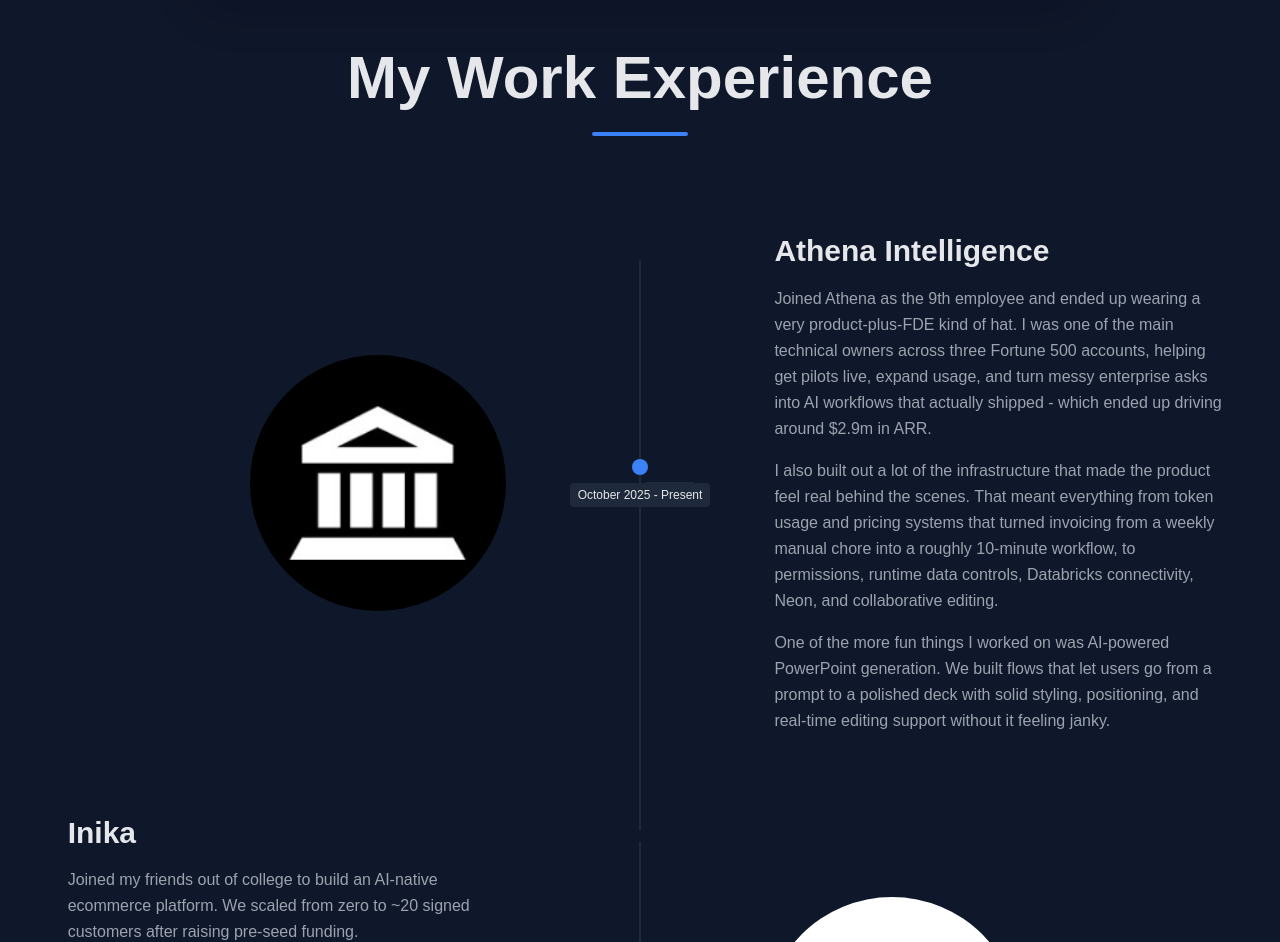
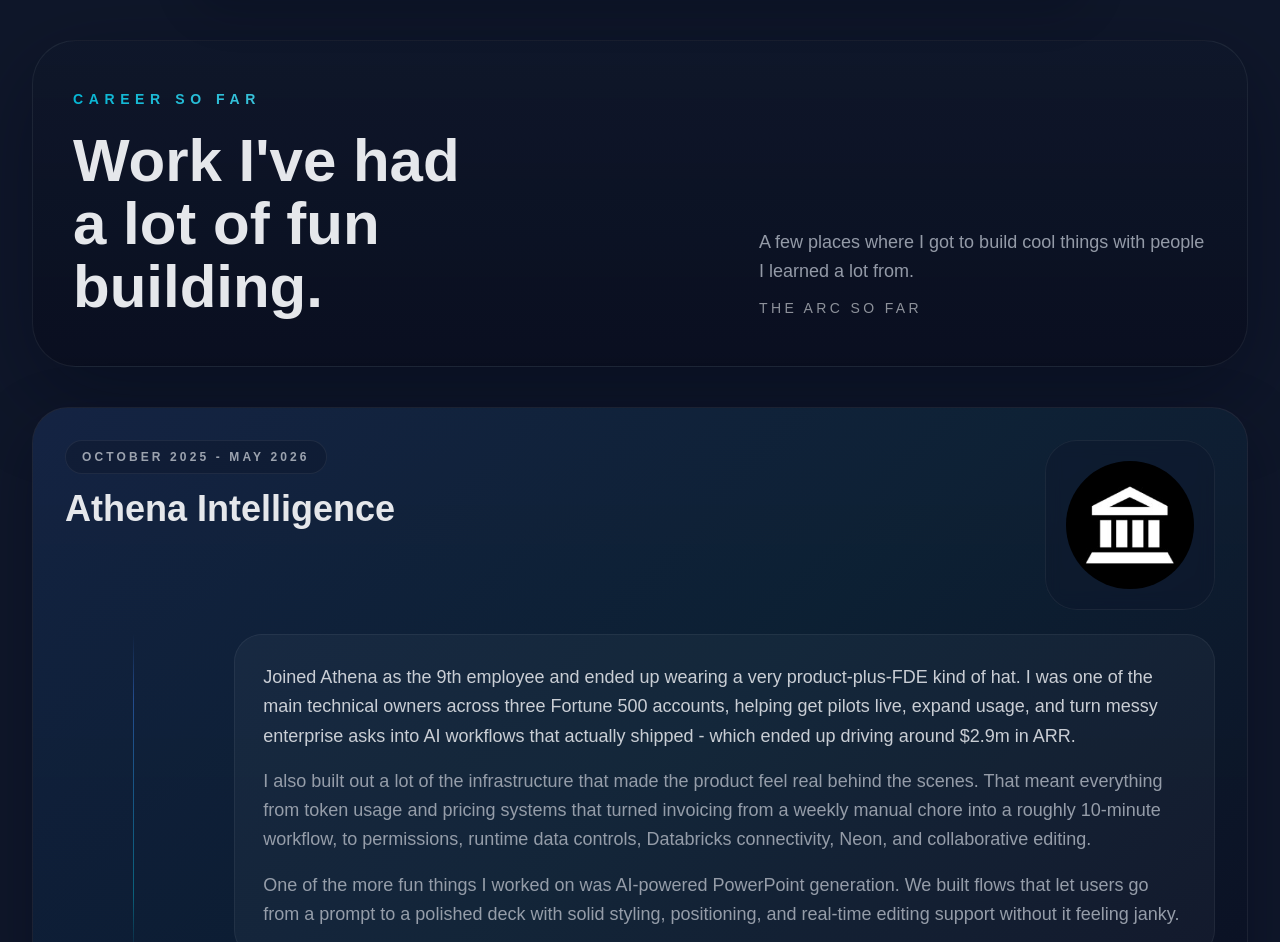
Before and after one commit to rishiganesh2002/rishi-portfolio-site, a Next.js app: page /experience in a window 1280 px wide. Shown: the part 90-1032 px from the top of the page. Built offline with nearby package versions, Linux system fonts and the light colour scheme.

Commit message:
feat: experience revamp

```diff
--- a/public/config/websiteInfo.json
+++ b/public/config/websiteInfo.json
@@ -54,7 +54,7 @@
         "imageSrc": "/athena_intel_logo.jpeg",
         "imageAlt": "Athena Intelligence logo",
         "orientation": "left",
-        "dates": "October 2025 - Present"
+        "dates": "October 2025 - May 2026"
       },
       {
         "id": "inika",
@@ -63,7 +63,7 @@
         "imageSrc": "/project_inika_logo.jpeg",
         "imageAlt": "Inika Logo",
         "orientation": "left",
-        "dates": "May 2025 - Present"
+        "dates": "May 2025 - October 2025"
       },
       {
         "id": "stealth-startup",
--- a/src/app/experience/page.tsx
+++ b/src/app/experience/page.tsx
@@ -11,17 +11,17 @@
 
   if (loading) {
     return (
-      <div className="min-h-screen flex items-center justify-center">
-        <div className="text-center">
+      <div className="min-h-screen flex items-center justify-center px-4">
         <div
-            className="inline-flex items-center px-4 py-2 rounded-lg"
+          className="inline-flex items-center gap-3 rounded-full border px-5 py-3"
           style={{
-              backgroundColor: theme.customColors.border,
+            backgroundColor: "rgba(15, 23, 42, 0.85)",
+            borderColor: `${theme.textColor}18`,
             color: theme.textColor,
           }}
         >
           <svg
-              className="animate-spin -ml-1 mr-3 h-5 w-5"
+            className="h-5 w-5 animate-spin"
             xmlns="http://www.w3.org/2000/svg"
             fill="none"
             viewBox="0 0 24 24"
@@ -40,8 +40,9 @@
               d="M4 12a8 8 0 018-8V0C5.373 0 0 5.373 0 12h4zm2 5.291A7.962 7.962 0 014 12H0c0 3.042 1.135 5.824 3 7.938l3-2.647z"
             />
           </svg>
-            Loading...
-          </div>
+          <span style={{ fontFamily: theme.fontFamily.body }}>
+            Loading experience...
+          </span>
         </div>
       </div>
     );
@@ -49,10 +50,10 @@
 
   if (error) {
     return (
-      <div className="min-h-screen flex items-center justify-center">
+      <div className="min-h-screen flex items-center justify-center px-4">
         <div className="text-center">
           <h1
-            className="text-4xl font-bold mb-4"
+            className="mb-4 text-4xl font-bold"
             style={{ color: theme.customColors.error }}
           >
             Error
@@ -65,10 +66,10 @@
 
   if (!websiteInfo?.experienceData?.experiences) {
     return (
-      <div className="min-h-screen flex items-center justify-center">
+      <div className="min-h-screen flex items-center justify-center px-4">
         <div className="text-center">
           <h1
-            className="text-4xl font-bold mb-4"
+            className="text-4xl font-bold"
             style={{ color: theme.textColor }}
           >
             No Experience Data Found
@@ -81,28 +82,73 @@
   return (
     <div
       className="min-h-screen"
-      style={{ backgroundColor: theme.backgroundColor }}
+      style={{
+        background:
+          "linear-gradient(180deg, rgba(15,23,42,0.96) 0%, rgba(15,23,42,1) 35%, rgba(10,15,32,1) 100%)",
+      }}
     >
-      <div className="container mx-auto px-4 py-16">
-        {/* Header Section */}
-        <div className="text-center mb-16">
+      <div className="mx-auto max-w-7xl px-4 py-10 sm:px-6 lg:px-8 lg:py-14">
+        <section
+          className="overflow-hidden rounded-[2.75rem] border px-6 py-8 shadow-[0_28px_90px_rgba(2,6,23,0.36)] sm:px-8 sm:py-10 lg:px-10 lg:py-12"
+          style={{
+            borderColor: `${theme.textColor}12`,
+            background:
+              "linear-gradient(180deg, rgba(15,23,42,0.9) 0%, rgba(10,15,32,0.98) 100%)",
+          }}
+        >
+          <div
+            className="pointer-events-none absolute"
+            aria-hidden="true"
+          />
+          <div className="space-y-5">
+            <p
+              className="bg-gradient-to-r bg-clip-text text-xs font-semibold uppercase tracking-[0.4em] text-transparent sm:text-sm"
+              style={{
+                backgroundImage: `linear-gradient(90deg, ${theme.customColors.accent} 0%, ${theme.textColor} 72%, ${theme.customColors.muted} 100%)`,
+                fontFamily: theme.fontFamily.heading,
+              }}
+            >
+              Career So Far
+            </p>
+
+            <div className="flex flex-col gap-6 lg:flex-row lg:items-end lg:justify-between">
               <h1
-            className="text-5xl lg:text-6xl font-bold mb-6"
+                className="max-w-[12ch] text-4xl font-semibold leading-[1.05] sm:text-5xl lg:text-6xl"
                 style={{
                   fontFamily: theme.fontFamily.heading,
                   color: theme.textColor,
                 }}
               >
-            My Work Experience
+                Work I&apos;ve had a lot of fun building.
               </h1>
-          <div
-            className="w-24 h-1 mx-auto rounded-full"
-            style={{ backgroundColor: theme.customColors.primary }}
-          />
+
+              <div className="max-w-md space-y-3">
+                <p
+                  className="text-base leading-relaxed sm:text-lg"
+                  style={{
+                    fontFamily: theme.fontFamily.body,
+                    color: `${theme.customColors.muted}f0`,
+                  }}
+                >
+                  A few places where I got to build cool things with people I
+                  learned a lot from.
+                </p>
+                <p
+                  className="text-sm uppercase tracking-[0.24em]"
+                  style={{
+                    fontFamily: theme.fontFamily.body,
+                    color: `${theme.textColor}99`,
+                  }}
+                >
+                  The arc so far
+                </p>
               </div>
+            </div>
+          </div>
+        </section>
 
-        {/* Timeline Experience Sections */}
-        <div className="space-y-4">
+        <section className="pt-6 sm:pt-8 lg:pt-10">
+          <div className="space-y-6 lg:space-y-8">
             {websiteInfo.experienceData.experiences.map((experience, index) => (
               <TimelineItem
                 key={experience.id}
@@ -112,12 +158,10 @@
                 imageAlt={experience.imageAlt}
                 dates={experience.dates}
                 orientation={index % 2 === 0 ? "left" : "right"}
-              isLast={
-                index === websiteInfo.experienceData.experiences.length - 1
-              }
               />
             ))}
           </div>
+        </section>
       </div>
     </div>
   );
--- a/src/components/experience/TimelineItem.tsx
+++ b/src/components/experience/TimelineItem.tsx
@@ -1,6 +1,6 @@
 "use client";
 
-import React from "react";
+import React, { useEffect, useRef, useState } from "react";
 import { useTheme } from "../../context/ThemeContext";
 import Icon from "./Icon";
 
@@ -22,66 +22,87 @@
   imageAlt = "Experience image",
   dates,
   orientation = "left",
-  isLast = false,
   className = "",
 }: TimelineItemProps) {
   const theme = useTheme();
-
+  const containerRef = useRef<HTMLDivElement>(null);
+  const [isVisible, setIsVisible] = useState(false);
   const isLeft = orientation === "left";
 
+  useEffect(() => {
+    const observer = new IntersectionObserver(
+      (entries) => {
+        const [entry] = entries;
+
+        if (entry.isIntersecting) {
+          setIsVisible(true);
+          observer.disconnect();
+        }
+      },
+      {
+        threshold: 0.18,
+        rootMargin: "0px 0px -80px 0px",
+      }
+    );
+
+    const currentRef = containerRef.current;
+    if (currentRef) {
+      observer.observe(currentRef);
+    }
+
+    return () => {
+      observer.disconnect();
+    };
+  }, []);
+
+  const paragraphs = description.split("\n");
+  const accentGradient = isLeft
+    ? `linear-gradient(135deg, ${theme.customColors.primary}1f 0%, ${theme.customColors.accent}12 55%, transparent 100%)`
+    : `linear-gradient(225deg, ${theme.customColors.secondary}1f 0%, ${theme.customColors.primary}12 55%, transparent 100%)`;
+
   return (
-    <div className={`relative w-full py-8 ${className}`}>
-      {/* Central Timeline Line - Desktop */}
-      {!isLast && (
     <div
-          className="absolute left-1/2 transform -translate-x-1/2 w-0.5 z-0 hidden lg:block"
+      ref={containerRef}
+      className={`relative ${className}`}
       style={{
-            backgroundColor: theme.customColors.border,
-            top: "60px",
-            bottom: "-64px",
+        opacity: isVisible ? 1 : 0,
+        transform: isVisible
+          ? "translateY(0px)"
+          : "translateY(32px)",
+        transition:
+          "opacity 700ms ease, transform 700ms ease",
       }}
+    >
+      <div
+        className="relative overflow-hidden rounded-[2.25rem] border px-5 py-6 shadow-[0_24px_65px_rgba(2,6,23,0.32)] sm:px-7 sm:py-7 lg:px-8 lg:py-8"
+        style={{
+          borderColor: `${theme.textColor}14`,
+          background:
+            "linear-gradient(180deg, rgba(15,23,42,0.92) 0%, rgba(11,17,35,0.98) 100%)",
+        }}
+      >
+        <div
+          className="pointer-events-none absolute inset-0"
+          style={{ background: accentGradient }}
         />
-      )}
 
-      {/* Vertical Timeline Line - Mobile */}
-      {!isLast && (
+        <div className="relative space-y-6">
+          <div className="flex flex-col gap-4 lg:flex-row lg:items-start lg:justify-between">
+            <div className="space-y-3">
               <div
-          className="absolute left-8 w-0.5 z-0 lg:hidden"
+                className="inline-flex items-center rounded-full border px-4 py-2 text-xs font-semibold uppercase tracking-[0.26em]"
                 style={{
-            backgroundColor: theme.customColors.border,
-            top: "60px",
-            bottom: "-32px",
+                  borderColor: `${theme.textColor}12`,
+                  color: theme.customColors.muted,
+                  backgroundColor: "rgba(15, 23, 42, 0.45)",
+                  fontFamily: theme.fontFamily.heading,
                 }}
-        />
-      )}
+              >
+                {dates}
+              </div>
 
-      {/* Timeline Content */}
-      <div className="relative z-10">
-        {/* Desktop Layout: Horizontal timeline with alternating sides */}
-        <div className="hidden lg:flex items-center min-h-[280px]">
-          {/* Left Side Content */}
-          <div className="flex-1 pr-16">
-            {isLeft ? (
-              // Left orientation: Icon on left side of timeline
-              <div className="flex items-center justify-end">
-                <div className="w-64 h-64 flex-shrink-0">
-                  {imageSrc && (
-                    <Icon
-                      src={imageSrc}
-                      alt={imageAlt}
-                      width={256}
-                      height={256}
-                      className="w-64 h-64"
-                    />
-                  )}
-                </div>
-              </div>
-            ) : (
-              // Right orientation: Text on left side of timeline
-              <div className="flex items-center justify-end">
-                <div className="text-left space-y-4 max-w-md">
               <h2
-                    className="text-2xl lg:text-3xl font-bold leading-tight"
+                className="text-2xl font-semibold leading-tight sm:text-3xl lg:text-4xl"
                 style={{
                   fontFamily: theme.fontFamily.heading,
                   color: theme.textColor,
@@ -89,166 +110,60 @@
               >
                 {title}
               </h2>
+            </div>
+
+            {imageSrc && (
+              <div className="flex lg:justify-end">
                 <div
-                    className="text-base leading-relaxed"
+                  className="rounded-[2rem] border p-4 backdrop-blur-sm sm:p-5"
                   style={{
-                      fontFamily: theme.fontFamily.body,
-                      color: theme.customColors.muted,
+                    borderColor: `${theme.textColor}10`,
+                    backgroundColor: "rgba(15, 23, 42, 0.38)",
                   }}
                 >
-                    {description.split("\n").map((paragraph, index) => (
-                      <p key={index} className={index > 0 ? "mt-4" : ""}>
-                        {paragraph}
-                      </p>
-                    ))}
-                  </div>
+                  <Icon
+                    src={imageSrc}
+                    alt={imageAlt}
+                    width={160}
+                    height={160}
+                    className="h-24 w-24 sm:h-28 sm:w-28 lg:h-32 lg:w-32"
+                  />
                 </div>
               </div>
             )}
           </div>
 
-          {/* Central Timeline Marker */}
-          <div className="relative flex-shrink-0 flex flex-col items-center">
-            {/* Timeline dot */}
+          <div className="grid grid-cols-1 gap-6 lg:grid-cols-[minmax(0,0.14fr)_minmax(0,1fr)] lg:gap-8">
+            <div className="hidden lg:flex lg:justify-center">
+              <div className="flex h-full w-full max-w-[3.5rem] justify-center">
                 <div
-              className="w-4 h-4 rounded-full relative z-20"
+                  className="h-full w-px"
                   style={{
-                backgroundColor: theme.customColors.primary,
+                    background: `linear-gradient(180deg, ${theme.customColors.primary}00 0%, ${theme.customColors.primary}70 20%, ${theme.customColors.accent}70 80%, ${theme.customColors.accent}00 100%)`,
                   }}
                 />
-
-            {/* Horizontal line to content */}
-            <div
-              className={`absolute top-1/2 transform -translate-y-1/2 h-0.5 w-12 ${
-                isLeft ? "right-4" : "left-4"
-              }`}
-              style={{
-                backgroundColor: theme.customColors.border,
-              }}
-            />
-
-            {/* Date label */}
-            <div
-              className="mt-2 text-xs font-medium px-2 py-1 rounded whitespace-nowrap"
-              style={{
-                backgroundColor: theme.customColors.border,
-                color: theme.textColor,
-              }}
-            >
-              {dates}
               </div>
             </div>
 
-          {/* Right Side Content */}
-          <div className="flex-1 pl-16">
-            {isLeft ? (
-              // Left orientation: Text on right side of timeline
-              <div className="flex items-center">
-                <div className="text-left space-y-4 max-w-md">
-                  <h2
-                    className="text-2xl lg:text-3xl font-bold leading-tight"
+            <div
+              className="space-y-4 rounded-[1.75rem] border p-5 sm:p-6 lg:p-7"
               style={{
-                      fontFamily: theme.fontFamily.heading,
-                      color: theme.textColor,
+                borderColor: `${theme.textColor}10`,
+                backgroundColor: "rgba(148, 163, 184, 0.06)",
               }}
             >
-                    {title}
-                  </h2>
-                  <div
-                    className="text-base leading-relaxed"
+              {paragraphs.map((paragraph, index) => (
+                <p
+                  key={index}
+                  className="text-base leading-relaxed sm:text-lg"
                   style={{
                     fontFamily: theme.fontFamily.body,
-                      color: theme.customColors.muted,
+                    color:
+                      index === 0
+                        ? `${theme.textColor}de`
+                        : `${theme.customColors.muted}f2`,
                   }}
                 >
-                    {description.split("\n").map((paragraph, index) => (
-                      <p key={index} className={index > 0 ? "mt-4" : ""}>
-                        {paragraph}
-                      </p>
-                    ))}
-                  </div>
-                </div>
-              </div>
-            ) : (
-              // Right orientation: Icon on right side of timeline
-              <div className="flex items-center">
-                <div className="w-64 h-64 flex-shrink-0">
-                  {imageSrc && (
-                    <Icon
-                      src={imageSrc}
-                      alt={imageAlt}
-                      width={256}
-                      height={256}
-                      className="w-64 h-64"
-                    />
-                  )}
-                </div>
-              </div>
-            )}
-          </div>
-        </div>
-
-        {/* Mobile/Tablet Layout: Vertical timeline with logo above text */}
-        <div className="flex lg:hidden">
-          {/* Left Timeline */}
-          <div className="flex flex-col items-center mr-6">
-            {/* Timeline dot */}
-            <div
-              className="w-4 h-4 rounded-full relative z-20"
-              style={{
-                backgroundColor: theme.customColors.primary,
-              }}
-            />
-
-            {/* Date label */}
-            <div
-              className="mt-2 text-xs font-medium px-2 py-1 rounded whitespace-nowrap"
-              style={{
-                backgroundColor: theme.customColors.border,
-                color: theme.textColor,
-              }}
-            >
-              {dates}
-            </div>
-          </div>
-
-          {/* Content: Logo above text */}
-          <div className="flex-1 space-y-4">
-            {/* Logo */}
-            <div className="flex justify-start">
-              <div className="w-20 h-20 sm:w-24 sm:h-24">
-                {imageSrc && (
-                  <Icon
-                    src={imageSrc}
-                    alt={imageAlt}
-                    width={96}
-                    height={96}
-                    className="w-20 h-20 sm:w-24 sm:h-24"
-                  />
-                )}
-              </div>
-            </div>
-
-            {/* Text Content */}
-            <div className="space-y-3">
-              <h2
-                className="text-xl sm:text-2xl font-bold leading-tight"
-                style={{
-                  fontFamily: theme.fontFamily.heading,
-                  color: theme.textColor,
-                }}
-              >
-                {title}
-              </h2>
-              <div
-                className="text-sm sm:text-base leading-relaxed"
-                style={{
-                  fontFamily: theme.fontFamily.body,
-                  color: theme.customColors.muted,
-                }}
-              >
-                {description.split("\n").map((paragraph, index) => (
-                  <p key={index} className={index > 0 ? "mt-3" : ""}>
                   {paragraph}
                 </p>
               ))}
@@ -257,6 +172,5 @@
         </div>
       </div>
     </div>
-    </div>
   );
 }
```
Lines whose indentation alone changed are shown as unchanged.
